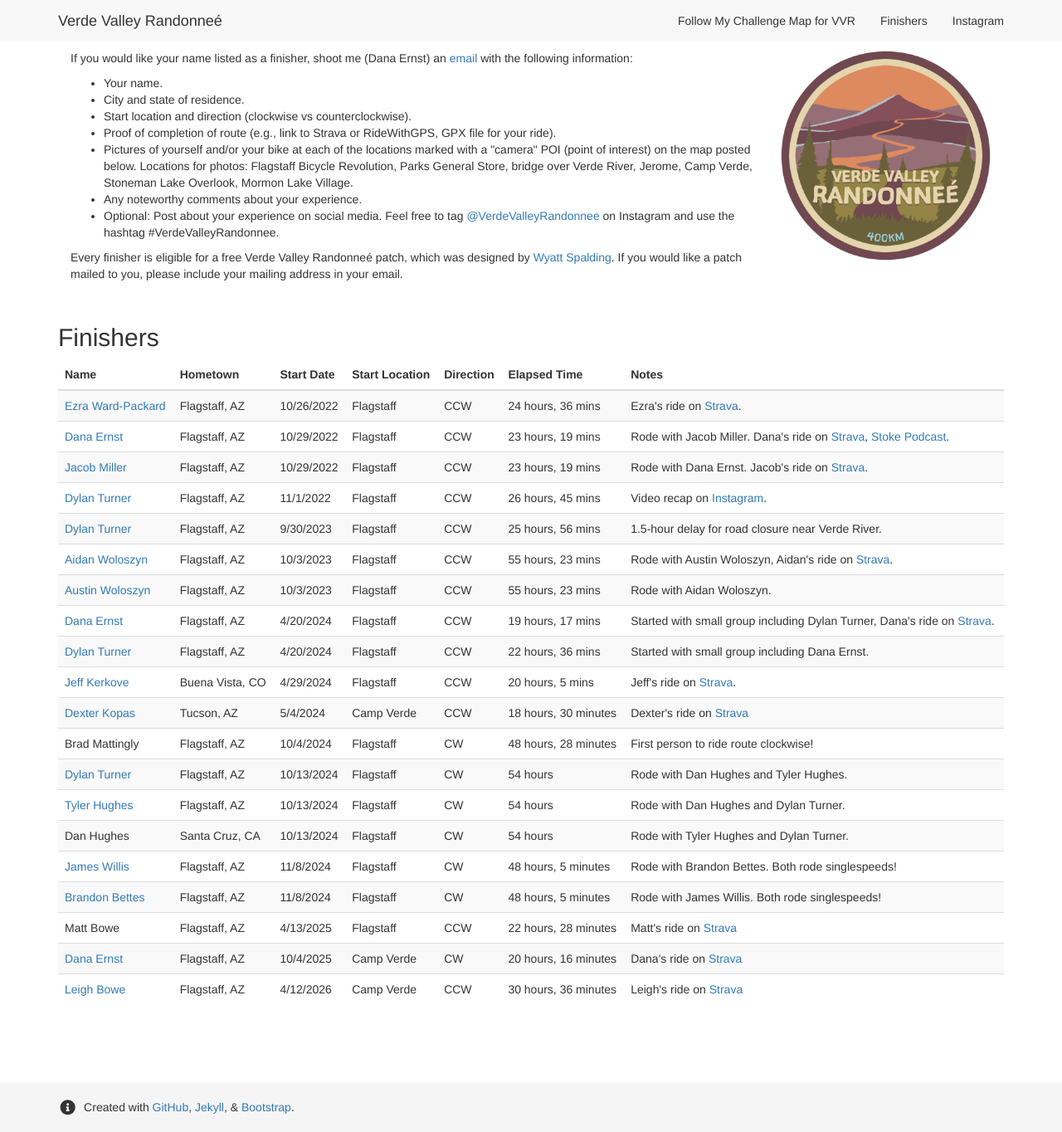
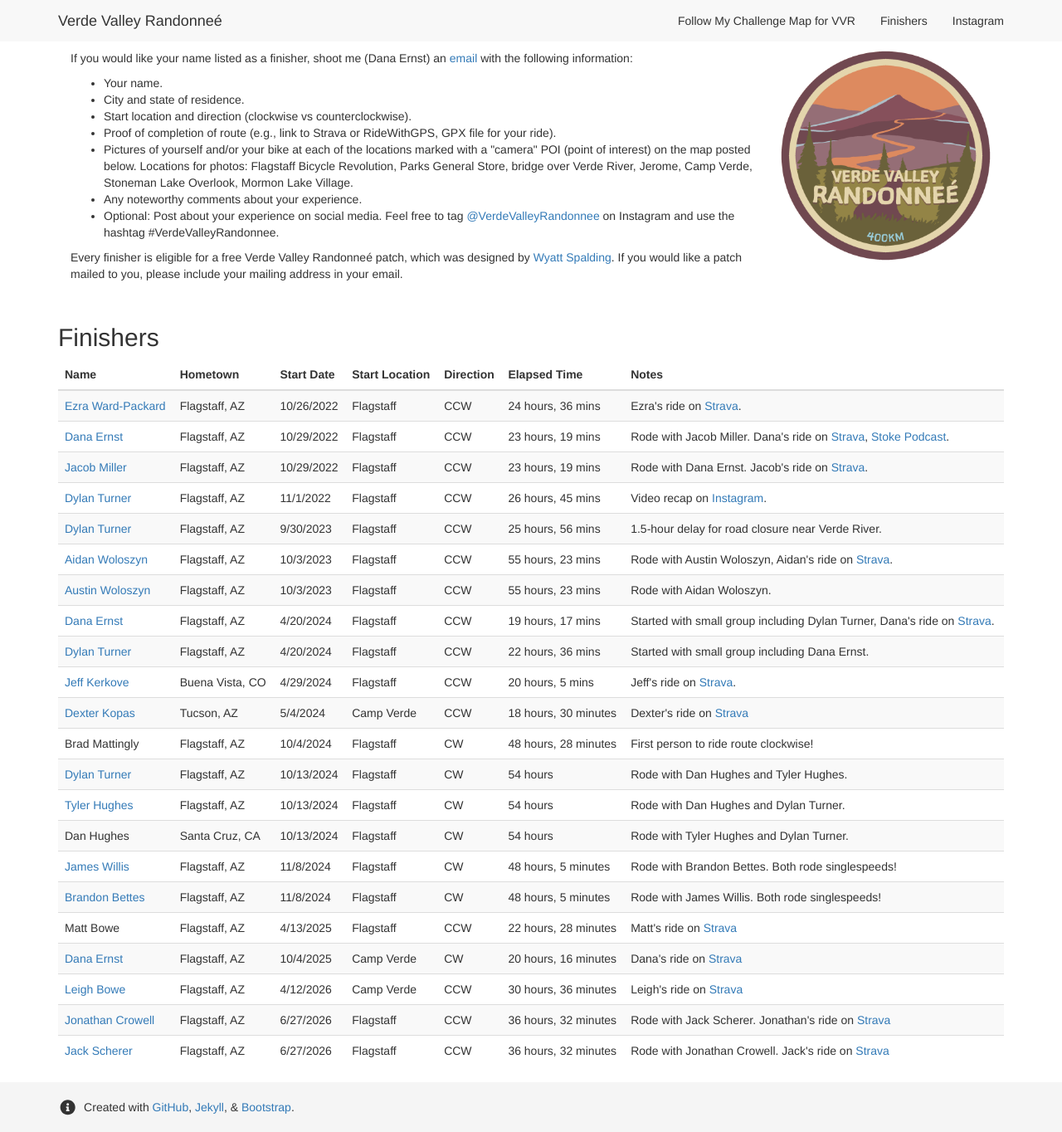
Before and after one commit to dcernst/VerdeValleyRandonnee, a Jekyll site: the page built from finishers.md, in a window 1280 px wide and 1364 px high. Shown: the whole window at 83% size. Built offline with Jekyll 4.4.1, drawn with Linux system fonts in a browser that asks for light colours; nearby versions of some CDN libraries.

Commit message:
Update to finishers

```diff
--- a/finishers.md
+++ b/finishers.md
@@ -126,6 +126,14 @@ Every finisher is eligible for a free Verde Valley Randonneé patch, which was d
 <td><a href="https://www.instagram.com/elbowrides/">Leigh Bowe</a></td> <td>Flagstaff, AZ</td> <td>4/12/2026</td> <td>Camp Verde</td> <td>CCW</td> <td>30 hours, 36 minutes</td> <td>Leigh's ride on <a href="https://www.strava.com/activities/18095900824">Strava</a></td>
 </tr>
 
+<tr>
+<td><a href="https://www.instagram.com/_jcrow_/">Jonathan Crowell</a></td> <td>Flagstaff, AZ</td> <td>6/27/2026</td> <td>Flagstaff</td> <td>CCW</td> <td>36 hours, 32 minutes</td> <td>Rode with Jack Scherer. Jonathan's ride on <a href="https://www.strava.com/activities/19104960007">Strava</a></td>
+</tr>
+
+<tr>
+<td><a href="https://www.instagram.com/jack.scherer/">Jack Scherer</a></td> <td>Flagstaff, AZ</td> <td>6/27/2026</td> <td>Flagstaff</td> <td>CCW</td> <td>36 hours, 32 minutes</td> <td>Rode with Jonathan Crowell. Jack's ride on <a href="https://www.strava.com/activities/19098773018">Strava</a></td>
+</tr>
+
 </tbody>
 </table>
 </div>
```
